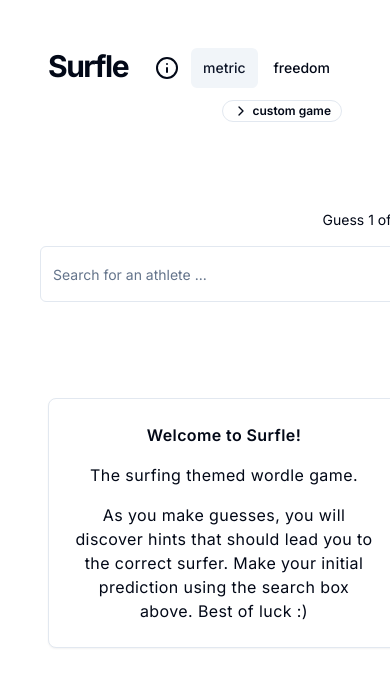
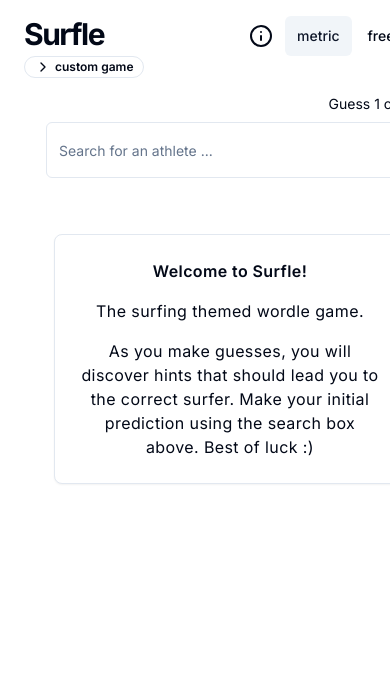
Before and after one commit to djwfdev/surfle, a Next.js app: page / in a window 390 px wide. Shown: the top 686 px of the page. Built offline with nearby package versions, Linux system fonts and the light colour scheme.

Commit message:
Fix navbar moving and other things for mobile

```diff
--- a/app/custom/[athleteHashCode]/page.tsx
+++ b/app/custom/[athleteHashCode]/page.tsx
@@ -5,7 +5,7 @@
 
 const Home = ({ params }: { params: { athleteHashCode: string } }): JSX.Element => {
     return (
-        <main className='flex flex-col justify-between min-w-screen-md'>
+        <main className='min-w-[460px]'>
             <Navbar />
             <Search athleteHashCode={params.athleteHashCode} />
         </main>
--- a/app/layout.tsx
+++ b/app/layout.tsx
@@ -1,14 +1,14 @@
 import { SettingsProvider } from '@/context/SettingsContext'
-import './globals.css'
-import type { Metadata } from 'next'
+import { Metadata } from 'next'
 import { Inter } from 'next/font/google'
 import { Toaster } from 'sonner'
+import './globals.css'
 
 const inter = Inter({ subsets: ['latin'] })
 
 export const metadata: Metadata = {
     title: 'Surfle',
-    description: 'The surfing themed wordle game.',
+    description: 'The surfing themed wordle game',
 }
 
 const RootLayout = ({
@@ -17,7 +17,7 @@
     children: React.ReactNode
 }) => {
     return (
-        <html lang="en">
+        <html lang='en'>
             <body className={inter.className}>
                 <Toaster richColors />
                 <SettingsProvider>
--- a/app/page.tsx
+++ b/app/page.tsx
@@ -5,7 +5,7 @@
 
 const Home = () => {
     return (
-        <main className='flex flex-col justify-between md:min-w-full'>
+        <main className='min-w-[460px]'>
             <Navbar />
             <Search />
         </main>
--- a/components/navbar/CustomGameDialog.tsx
+++ b/components/navbar/CustomGameDialog.tsx
@@ -8,7 +8,6 @@
 import { Input } from '../ui/input'
 import { SearchResults } from '../search/SearchResults'
 import { Label } from '../ui/label'
-import { BASE_URL } from '@/constants/searchConstants'
 import { toast } from 'sonner'
 
 export const CustomGameDialog = (): JSX.Element => {
@@ -22,7 +21,7 @@
     }
 
     const copyUrl = () => {
-        copy(`${BASE_URL}${gameCode}`)
+        copy(`${window.location.href}custom/${gameCode}`)
         toast.success('Copied to clipboard')
     }
 
@@ -56,7 +55,7 @@
                         <Input
                             type='text'
                             id='url'
-                            value={`${BASE_URL}${gameCode}`}
+                            value={`${window.location.href}custom/${gameCode}`}
                             onClick={copyUrl}
                             onFocus={(e) => e.target.select()}
                             readOnly
--- a/components/navbar/Navbar.tsx
+++ b/components/navbar/Navbar.tsx
@@ -1,25 +1,24 @@
+import Link from 'next/link'
 import React from 'react'
 import { CustomGameDialog } from './CustomGameDialog'
 import { InfoDialog } from './InfoDialog'
-import { SettingsDialog } from './SettingsDialog'
 import { UnitsToggle } from './UnitsToggle'
 
 export const Navbar = (): JSX.Element => {
     return (
-        <>
-            <div className='flex justify-between px-12 pt-12'>
-                {/* Logo */}
-                <h3 className='text-3xl font-bold leading-tight tracking-tighter'>Surfle</h3>
-                {/* Button group */}
-                <div className='flex  gap-1'>
-                    {/* <SettingsDialog /> */}
+        <nav className='flex flex-col py-4 px-6 sm:px-12'>
+            <div className='flex justify-between'>
+                <Link className='text-3xl font-bold leading-tight tracking-tighter hover:cursor-pointer' href={'/'}>
+                    Surfle
+                </Link>
+                <div className='flex gap-1'>
                     <InfoDialog />
                     <UnitsToggle />
                 </div>
             </div>
-            <div className='flex justify-end pb-12 pr-12 pt-3'>
+            <div className='flex justify-start'>
                 <CustomGameDialog />
             </div>
-        </>
+        </nav>
     )
 }
--- a/components/navbar/UnitsToggle.tsx
+++ b/components/navbar/UnitsToggle.tsx
@@ -6,7 +6,7 @@
     const { isMetric, toggleUnits } = useSettings()
 
     return (
-        <div className='flex  gap-1'>
+        <div className='flex gap-1'>
             <Toggle
                 aria-label='Metric'
                 pressed={isMetric}
--- a/components/search/Search.tsx
+++ b/components/search/Search.tsx
@@ -2,11 +2,12 @@
 import { Input } from '../ui/input'
 import { SearchResults } from './SearchResults'
 import { Athlete, MAX_GUESSES } from '@/constants/searchConstants'
-import { getAthlete, getFilteredData, getRandomAthlete, processAthletes } from '@/services/searchService'
+import { getAthlete, getFilteredData, getIOSInputEventHandlers, getRandomAthlete, processAthletes } from '@/services/searchService'
 import { GuessItems } from '../guess/GuessItems'
 import { Button } from '../ui/button'
 import { Card, CardContent } from '../ui/card'
 import ConfettiExplosion from 'react-confetti-explosion'
+import Image from 'next/image'
 
 interface SearchProps {
     athleteHashCode?: string
@@ -17,6 +18,7 @@
     const [hasUserWon, setHasUserWon] = useState(false)
     const [hasUserLost, setHasUserLost] = useState(false)
     const [nameValue, setNameValue] = useState('')
+    const [placeHolder, setPlaceHolder] = useState('Search for an athlete ...')
     const [allGuesses, setAllGuesses] = useState<Athlete[]>([])
     const [processedGuesses, setProcessedGuesses] = useState<Athlete[]>([])
 
@@ -53,9 +55,9 @@
     }, [allGuesses])
 
     return (
-        <div className='flex flex-col items-center justify-center gap-2'>
+        <section className='flex flex-col items-center justify-center gap-2'>
             {hasUserWon && (
-                <Card className='w-7/12'>
+                <Card className='w-5/12 sm:w-7/12 mt-8'>
                     <CardContent className='flex flex-col items-center gap-2 p-6'>
                         <h3 className='text-2xl font-semibold tracking-tight text-green-800'>You won!</h3>
                         <img className='mb-2' src='../img/trophy.gif' alt='trophy' />
@@ -73,7 +75,7 @@
                 </Card>
             )}
             {hasUserLost && (
-                <Card className='w-7/12'>
+                <Card className='w-5/12 sm:w-7/12 mt-8'>
                     <CardContent className='flex flex-col items-center gap-2 p-6'>
                         <h3 className='text-2xl font-semibold tracking-tight text-red-900'>You lost :/</h3>
                         <p className='tracking-wide py-4'>
@@ -89,13 +91,20 @@
                 </Card>
             )}
             {!hasUserWon && !hasUserLost && (
-                <div className='w-112 flex flex-col gap-2 justify-center p-10 m-auto relative'>
-                    <div className='flex justify-between mb-2 mr-1 text-sm'>
+                <div className='w-112 flex flex-col gap-2 justify-center sm:py-10 px-10 relative'>
+                    <div className='flex justify-between mr-1 text-sm'>
                         <p className='font-semibold'>{allGuesses.length + 1 == MAX_GUESSES && 'Last guess!'}</p>
                         <p>{`Guess ${allGuesses.length + 1} of ${MAX_GUESSES}`}</p>
                     </div>
                     <div>
-                        <Input type='text' placeholder='Search for an athlete ...' value={nameValue} onChange={(e) => setNameValue(e.target.value)} />
+                        <Input
+                            className='focus:placeholder-transparent'
+                            type='text'
+                            placeholder={'Search for an athlete ...'}
+                            value={nameValue}
+                            onChange={(e) => setNameValue(e.target.value)}
+                            {...getIOSInputEventHandlers(/iPad|iPhone|iPod/.test(navigator.platform))}
+                        />
                         <SearchResults onPress={onSearch} athletes={getFilteredData(nameValue)} />
                     </div>
                     {allGuesses?.length != 0 ? <GuessItems athletes={processedGuesses} correctAthlete={correctAthlete} /> : <></>}
@@ -115,6 +124,6 @@
                     </Card>
                 </div>
             )}
-        </div>
+        </section>
     )
 }
--- a/constants/searchConstants.ts
+++ b/constants/searchConstants.ts
@@ -22,4 +22,3 @@
 
 export const MAX_GUESSES = 6
 export const CUSTOM_GAME_DIALOG_DROPDOWN_LIMIT = 6
-export const BASE_URL = 'https://surfle.vercel.app/custom/'
--- a/package.json
+++ b/package.json
@@ -30,6 +30,7 @@
         "react": "18.2.0",
         "react-confetti": "^6.1.0",
         "react-confetti-explosion": "^2.1.2",
+        "react-device-detect": "^2.2.3",
         "react-dom": "18.2.0",
         "sonner": "^1.0.3",
         "tailwind-merge": "^1.14.0",
--- a/services/searchService.ts
+++ b/services/searchService.ts
@@ -101,6 +101,18 @@
     return processedAthletes
 }
 
+export const getIOSInputEventHandlers = (isIOS: boolean) => {
+    return isIOS ? {}
+        : {
+            onTouchStart: (e: any) => {
+                e.currentTarget.style.fontSize = '16px'
+            },
+            onBlur: (e: any) => {
+                e.currentTarget.style.fontSize = ''
+            }
+        }
+}
+
 export const isCountry = (value: any): value is Country => {
     return typeof value === 'object' && value !== null && 'code' in value && 'name' in value
 }
```
Also changed, not shown: 1 other file (tests, documents, lock files or other folders).
